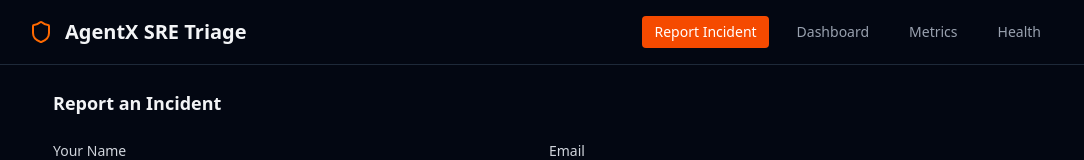
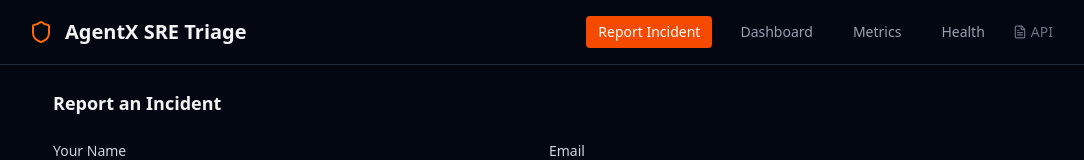
Before and after one commit to marylin/softserve-agentx, a React (Vite) app in the folder frontend/: page / in a window 1280 px wide. Shown: the top 160 px of the page, without its empty margins (99-1183 px from the left). Built offline with nearby package versions, Linux system fonts and the light colour scheme; no server answers.

Commit message:
feat(frontend): add API docs link in header

```diff
--- a/frontend/src/App.tsx
+++ b/frontend/src/App.tsx
@@ -1,5 +1,5 @@
 import { useState } from "react";
-import { Shield } from "lucide-react";
+import { Shield, FileText } from "lucide-react";
 import IncidentForm from "./components/IncidentForm";
 import IncidentList from "./components/IncidentList";
 import MetricsDashboard from "./components/MetricsDashboard";
@@ -63,6 +63,15 @@ export default function App() {
             >
               Health
             </button>
+            <a
+              href={`${import.meta.env.VITE_API_URL || "http://localhost:8000"}/docs`}
+              target="_blank"
+              rel="noopener noreferrer"
+              className="text-gray-500 hover:text-gray-300 text-sm flex items-center gap-1"
+            >
+              <FileText className="w-3.5 h-3.5" />
+              API
+            </a>
           </nav>
         </div>
       </header>
```
